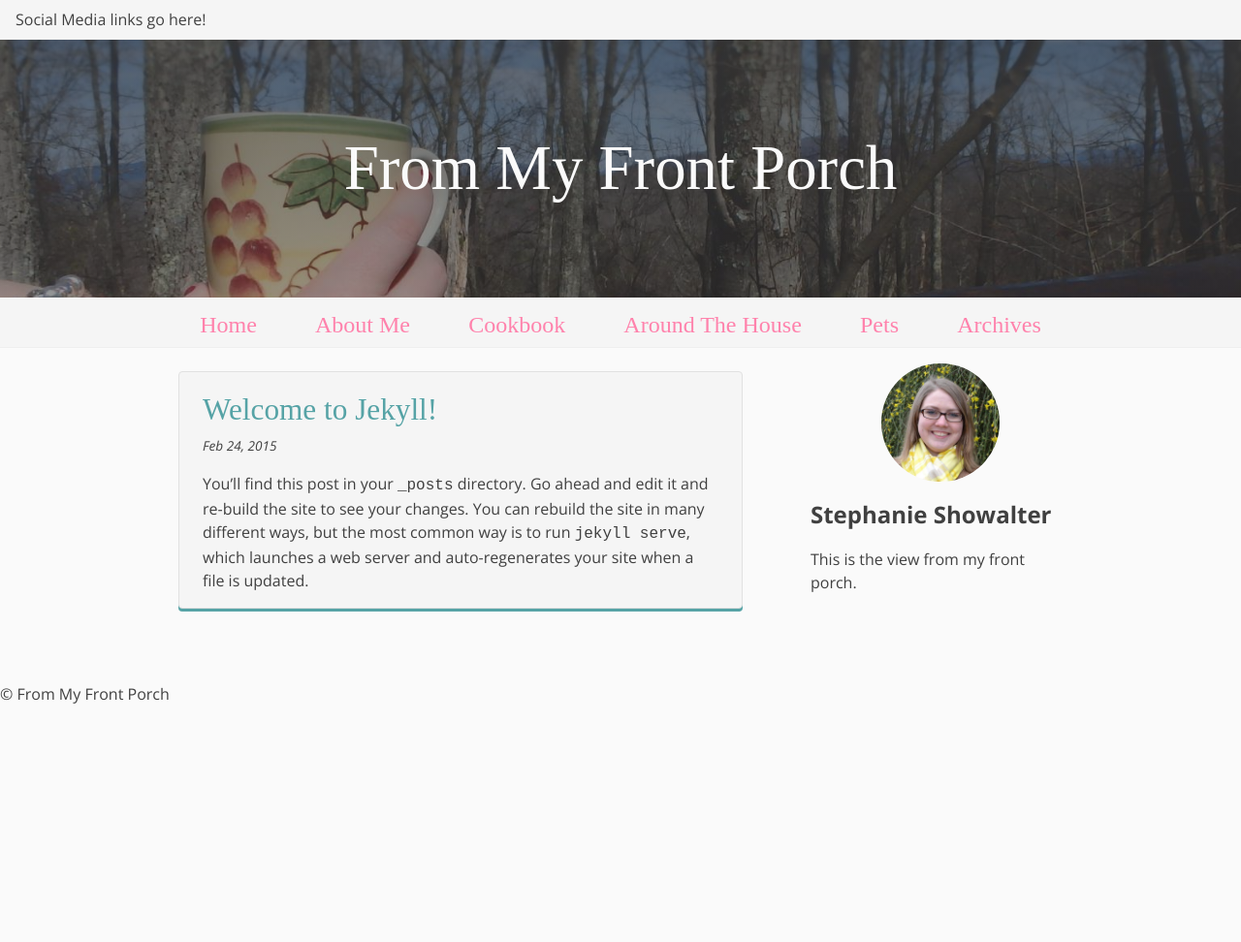
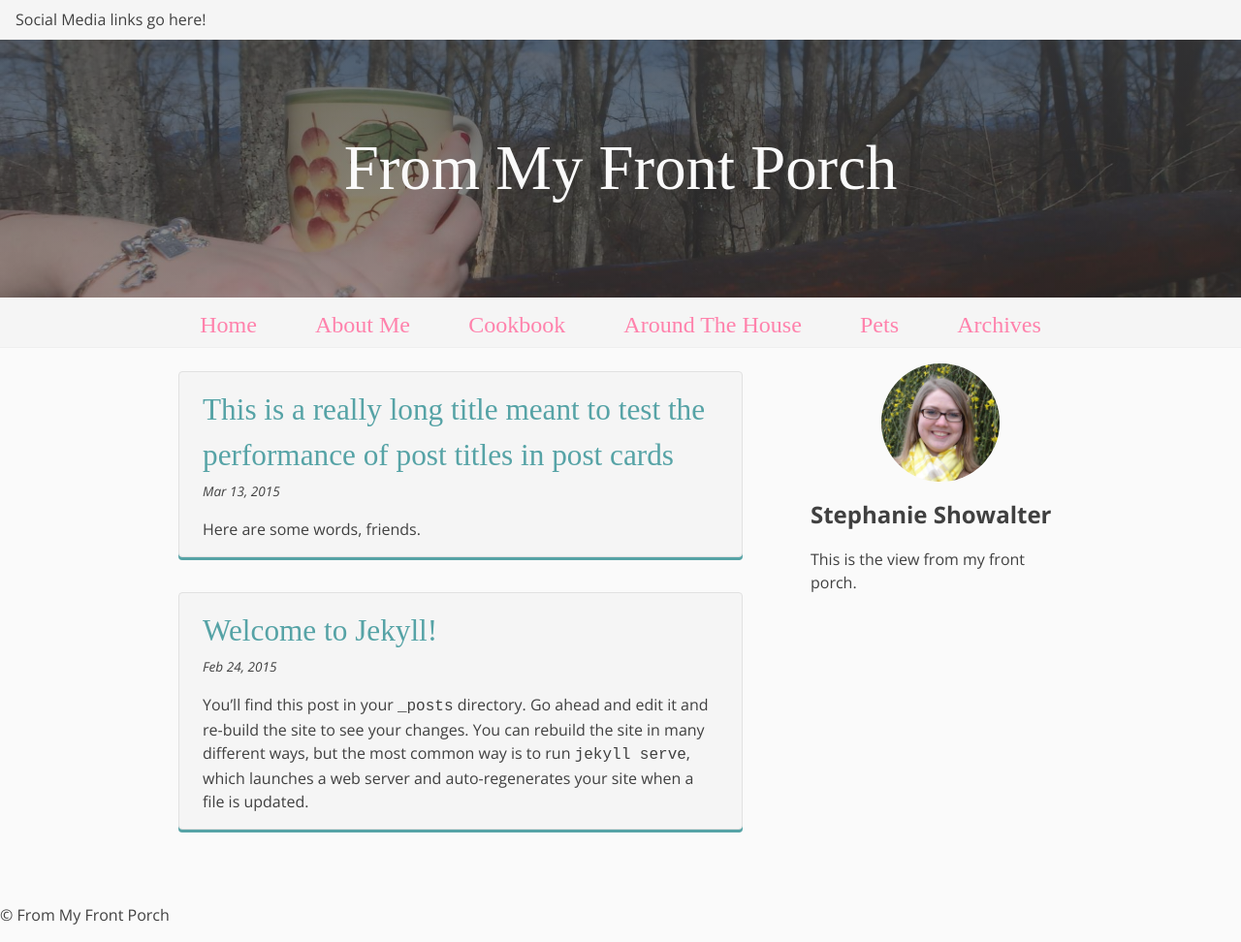
Before and after one commit to orangedaisy/frommyfrontporch, a Jekyll site: the page built from index.html, in a window 1280 px wide. Shown: the whole page at 97% size. Built offline with Jekyll 4.4.1, drawn with Linux system fonts in a browser that asks for light colours; some web fonts are replaced; Markdown is read by kramdown in place of the engine named in the settings; the list of posts is cut into pages by our own code; before the commit the page ends 900 px from its top, so only the background shows below that.

Commit message:
Test long titles in post cards

````diff
--- a/_includes/site-header.html
+++ b/_includes/site-header.html
@@ -6,7 +6,7 @@
 
   <nav class="o-site-nav">
     <ul>
-      <li><a class="o-site-nav__item c-link" href="#" title="link">Home</a></li>
+      <li><a class="o-site-nav__item c-link" href="/" title="link">Home</a></li>
       <li><a class="o-site-nav__item c-link" href="#" title="link">About Me</a></li>
       <li><a class="o-site-nav__item c-link" href="#" title="link">Cookbook</a></li>
       <li><a class="o-site-nav__item c-link" href="#" title="link">Around The House</a></li>
--- /dev/null
+++ b/_posts/2015-03-13-this-is-a-really-long-title-meant-to-test-the-performance-of-post-titles-in-post-cards.md
@@ -0,0 +1,12 @@
+---
+title: "This is a really long title meant to test the performance of post titles in post cards"
+layout: post
+---
+
+Here are some words, friends.
+
+Do you know the muffin man? The one who lives on Drurry(sp?) lane?
+
+```javascript
+var foo = bar;
+```
````
